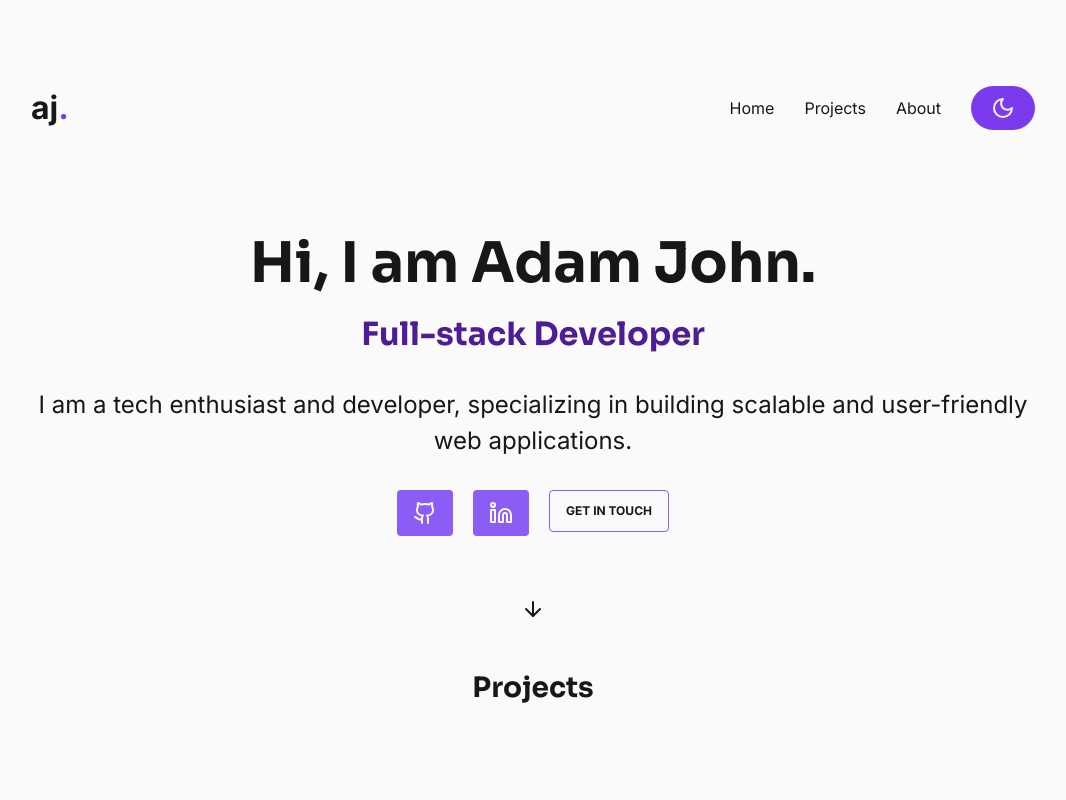
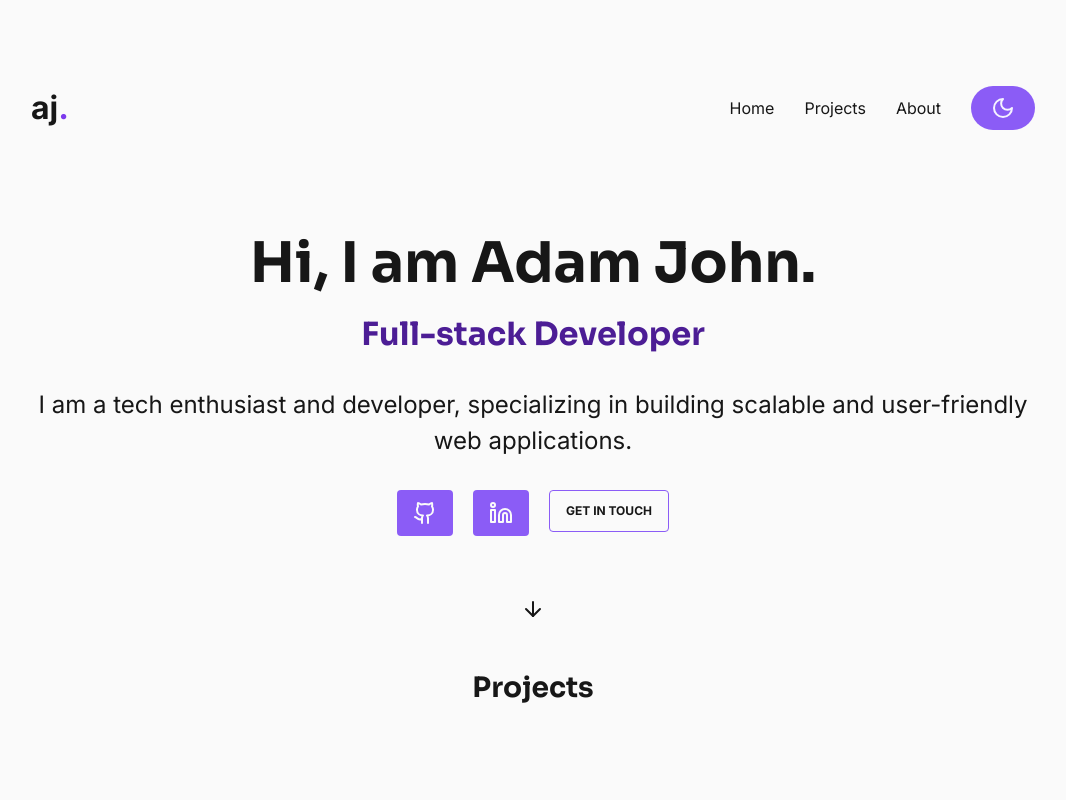
Before and after one commit to Adao-Angelo/personal-portfolio, a Next.js app: page / in a window 1280 px wide. Shown: the top 800 px of the page, without its empty margins (107-1173 px from the left). Built offline with nearby package versions, Linux system fonts and the light colour scheme; grey boxes are pictures that could not be loaded.

Commit message:
update header

```diff
--- a/src/components/Header/Header.tsx
+++ b/src/components/Header/Header.tsx
@@ -88,7 +88,7 @@ export default function Header() {
           </Link>
 
           <button
-            className="text-[1.6rem] px-[2rem] py-[1rem] rounded-full bg-purple-600 hover:bg-purple-700 dark:hover:bg-purple-400 text-purple-50 dark:text-purple-50"
+            className="text-[1.6rem] px-[2rem] py-[1rem] rounded-full bg-purple-500 hover:bg-purple-600 dark:hover:bg-purple-500 dark:bg-purple-400 text-purple-50 dark:text-purple-50"
             onClick={toggleTheme}
           >
             {theme == "dark" ? <Sun></Sun> : <Moon></Moon>}
```
